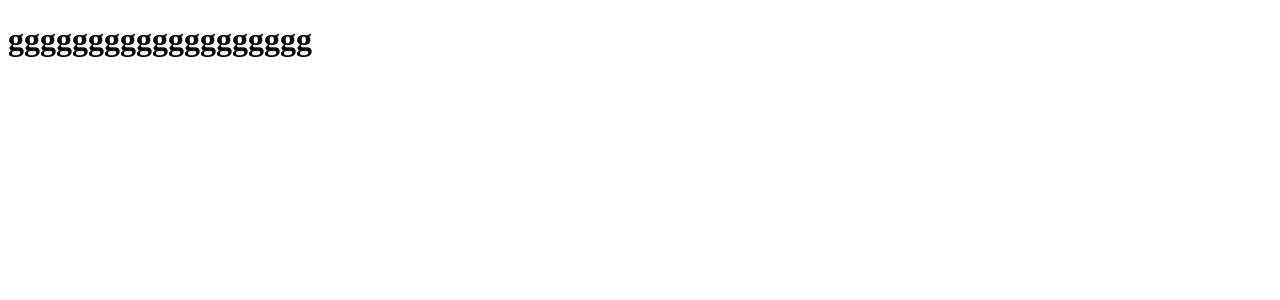
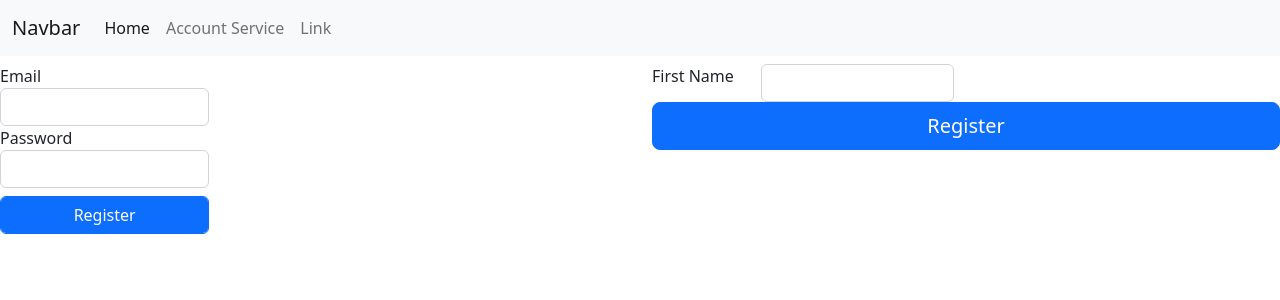
Before and after one commit to tahmidradit/BSSApp, an Angular app in the folder BSSApp/ClientApp/BSSApp/: page /account in a window 1280 px wide. Before the commit this address led to /. Shown: the top 300 px of the page. Built offline with nearby package versions, Linux system fonts and the light colour scheme.

Commit message:
Account Component modifying

```diff
--- a/BSSApp/ClientApp/BSSApp/package.json
+++ b/BSSApp/ClientApp/BSSApp/package.json
@@ -18,6 +18,7 @@
     "@angular/platform-browser": "^14.0.0",
     "@angular/platform-browser-dynamic": "^14.0.0",
     "@angular/router": "^14.0.0",
+    "bootstrap": "^5.2.0",
     "rxjs": "~7.5.0",
     "tslib": "^2.3.0",
     "zone.js": "~0.11.4"
--- a/BSSApp/ClientApp/BSSApp/src/app/app-routing.module.ts
+++ b/BSSApp/ClientApp/BSSApp/src/app/app-routing.module.ts
@@ -1,7 +1,12 @@
+import { HomeComponent } from './component/home/home.component';
+import { AccountComponent } from './component/account/account.component';
 import { NgModule } from '@angular/core';
 import { RouterModule, Routes } from '@angular/router';
 
-const routes: Routes = [];
+const routes: Routes = [
+  { path: 'account', component: AccountComponent},
+  { path: '', component: HomeComponent}
+];
 
 @NgModule({
   imports: [RouterModule.forRoot(routes)],
--- a/BSSApp/ClientApp/BSSApp/src/app/app.component.html
+++ b/BSSApp/ClientApp/BSSApp/src/app/app.component.html
@@ -1 +1,23 @@
-<h1>ggggggggggggggggggg</h1>
+<nav class="navbar navbar-expand-lg bg-light">
+    <div class="container-fluid">
+      <a class="navbar-brand" href="#">Navbar</a>
+      <button class="navbar-toggler" type="button" data-bs-toggle="collapse" data-bs-target="#navbarSupportedContent" aria-controls="navbarSupportedContent" aria-expanded="false" aria-label="Toggle navigation">
+        <span class="navbar-toggler-icon"></span>
+      </button>
+      <div class="collapse navbar-collapse" id="navbarSupportedContent">
+        <ul class="navbar-nav me-auto mb-2 mb-lg-0">
+          <li class="nav-item">
+            <a class="nav-link active" aria-current="page" routerLink="">Home</a>
+          </li>
+          <li class="nav-item">
+            <a class="nav-link" routerLink="account">Account Service</a>
+          </li>
+          <li class="nav-item">
+            <a class="nav-link" href="#">Link</a>
+          </li>
+        </ul>
+      </div>
+    </div>
+  </nav>
+
+  <router-outlet></router-outlet>
--- /dev/null
+++ b/BSSApp/ClientApp/BSSApp/src/app/component/account/account.component.html
@@ -0,0 +1,45 @@
+<div class="row mt-2">
+    <div class="col-6">
+        <form id="registerForm" method="post">
+            <div class="">
+                <div class="">
+                    <div class="">
+                        <label>Email</label>
+                    </div>
+                    <div class="col-4">
+                        <input type="text" class="form-control">
+                    </div>
+                </div>
+                <div class="">
+                    <div class="">
+                        <label>Password</label>
+                    </div>
+                    <div class="col-4">
+                        <input type="text" class="form-control">
+                    </div>
+                </div>
+                <div class="col-4">
+                    <button id="registerSubmit" type="submit" class="btn btn-primary form-control mt-2">Register</button>
+                </div>
+            </div>
+
+
+
+        </form>
+    </div>
+    <div class="col-6">
+        <form id="registerForm" method="post">
+            <div>
+                <div class="form-group row">
+                    <div class="col-2">
+                        <label>First Name</label>
+                    </div>
+                    <div class="col-4">
+                        <input type="text" class="form-control">
+                    </div>
+                </div>
+            </div>
+            <button id="registerSubmit" type="submit" class="w-100 btn btn-lg btn-primary">Register</button>
+        </form>
+    </div>
+</div>
--- /dev/null
+++ b/BSSApp/ClientApp/BSSApp/src/app/component/account/account.component.ts
@@ -0,0 +1,16 @@
+import { Component, OnInit } from '@angular/core';
+
+@Component({
+  selector: 'app-account',
+  templateUrl: './account.component.html',
+  styleUrls: ['./account.component.css']
+})
+export class AccountComponent implements OnInit {
+
+  constructor() { }
+
+  ngOnInit(): void {
+  }
+
+
+}
--- /dev/null
+++ b/BSSApp/ClientApp/BSSApp/src/app/component/home/home.component.html
@@ -0,0 +1 @@
+<p>home works!</p>
--- /dev/null
+++ b/BSSApp/ClientApp/BSSApp/src/app/component/home/home.component.ts
@@ -0,0 +1,15 @@
+import { Component, OnInit } from '@angular/core';
+
+@Component({
+  selector: 'app-home',
+  templateUrl: './home.component.html',
+  styleUrls: ['./home.component.css']
+})
+export class HomeComponent implements OnInit {
+
+  constructor() { }
+
+  ngOnInit(): void {
+  }
+
+}
--- /dev/null
+++ b/BSSApp/ClientApp/BSSApp/src/app/service/account/account.service.ts
@@ -0,0 +1,16 @@
+import { HttpClient } from '@angular/common/http';
+import { Injectable } from '@angular/core';
+
+@Injectable({
+  providedIn: 'root'
+})
+export class AccountService {
+
+  readonly baseUrl = 'https://localhost:44302/api/account';
+
+  constructor(private httpClient: HttpClient) { }
+
+  register(data: any) {
+    return this.httpClient.post(this.baseUrl, data);
+  }
+}
--- a/BSSApp/ClientApp/BSSApp/src/index.html
+++ b/BSSApp/ClientApp/BSSApp/src/index.html
@@ -6,8 +6,13 @@
   <base href="/">
   <meta name="viewport" content="width=device-width, initial-scale=1">
   <link rel="icon" type="image/x-icon" href="favicon.ico">
+  <!-- CSS only -->
+<link href="https://cdn.jsdelivr.net/npm/bootstrap@5.2.0/dist/css/bootstrap.min.css" rel="stylesheet" integrity="sha384-gH2yIJqKdNHPEq0n4Mqa/HGKIhSkIHeL5AyhkYV8i59U5AR6csBvApHHNl/vI1Bx" crossorigin="anonymous">
 </head>
 <body>
   <app-root></app-root>
+
+  <!-- JavaScript Bundle with Popper -->
+<script src="https://cdn.jsdelivr.net/npm/bootstrap@5.2.0/dist/js/bootstrap.bundle.min.js" integrity="sha384-A3rJD856KowSb7dwlZdYEkO39Gagi7vIsF0jrRAoQmDKKtQBHUuLZ9AsSv4jD4Xa" crossorigin="anonymous"></script>
 </body>
 </html>
```
Also changed, not shown: BSSApp/ClientApp/BSSApp/src/app/app.module.ts (+11 -2 lines), BSSApp/ClientApp/BSSApp/src/app/component/account/account.component.css (added), BSSApp/ClientApp/BSSApp/src/app/component/home/home.component.css (added), 2 other files (tests, documents, lock files or other folders).
